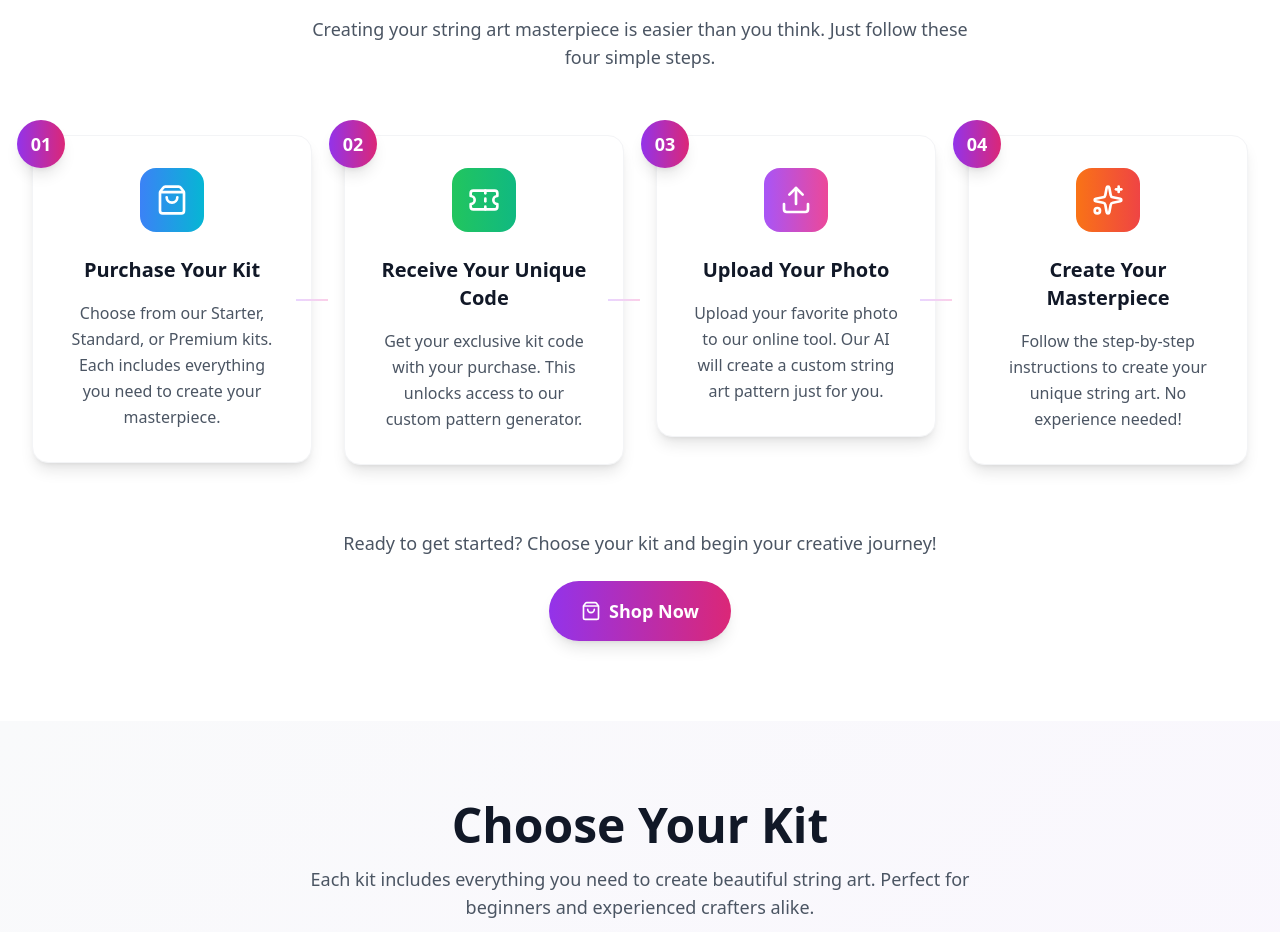
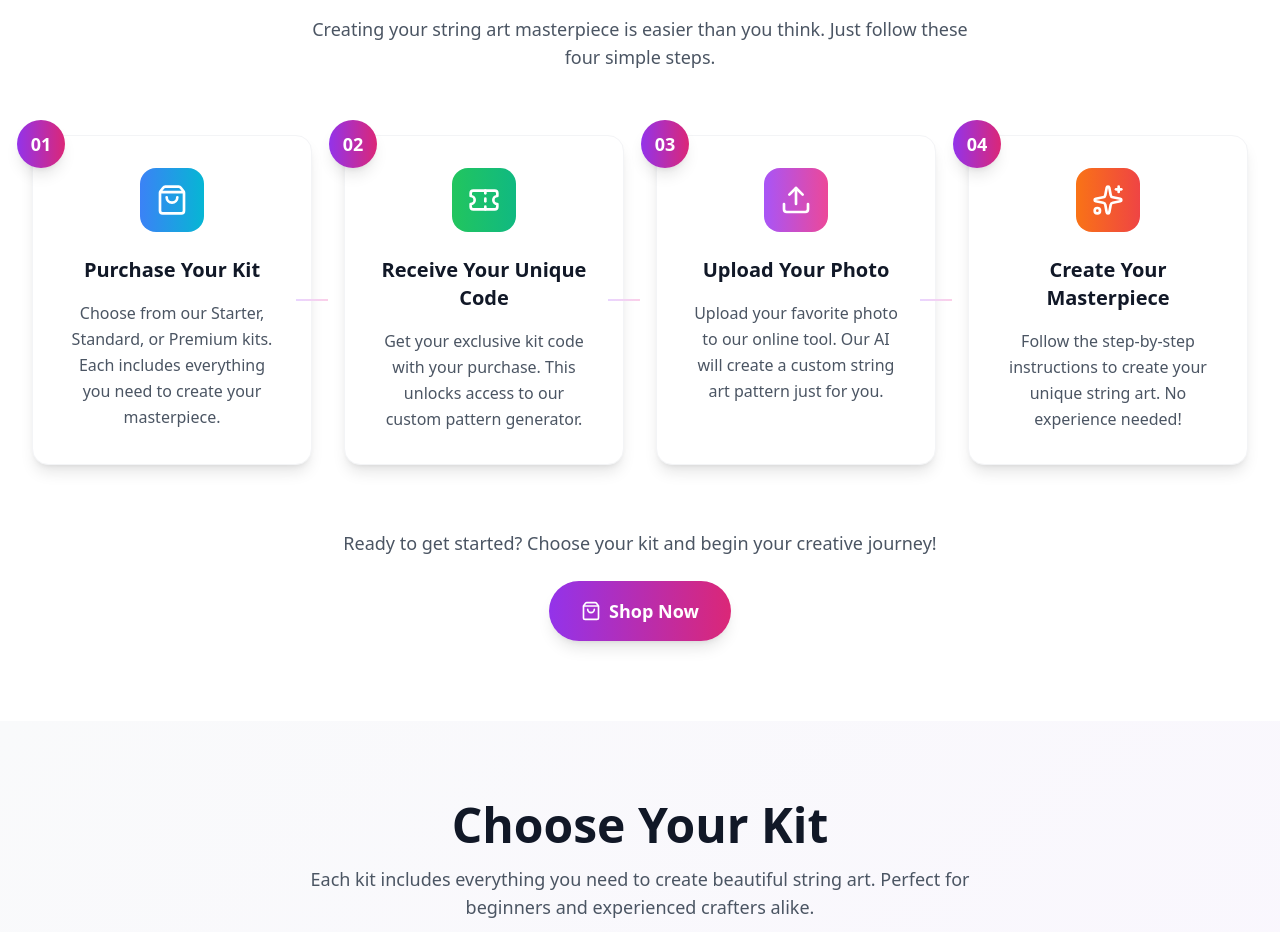
Before and after one commit to gavadams/Stringy-Thingy, a Next.js app: page / in a window 1280 px wide. Shown: the part 1280-2212 px from the top of the page. Built offline with nearby package versions, Linux system fonts and the light colour scheme; no server answers.

Commit message:
Update HowItWorks.tsx

```diff
--- a/components/home/HowItWorks.tsx
+++ b/components/home/HowItWorks.tsx
@@ -67,7 +67,7 @@ export default function HowItWorks() {
               className="group relative"
             >
               {/* Card */}
-              <div className="relative bg-white rounded-2xl p-8 shadow-lg hover:shadow-xl transition-all duration-300 border border-gray-100 group-hover:border-purple-200">
+              <div className="relative bg-white rounded-2xl p-8 shadow-lg hover:shadow-xl transition-all duration-300 border border-gray-100 group-hover:border-purple-200 h-full flex flex-col">
                 {/* Number Badge */}
                 <div className="absolute -top-4 -left-4 w-12 h-12 bg-gradient-to-r from-purple-600 to-pink-600 rounded-full flex items-center justify-center text-white font-bold text-lg shadow-lg">
                   {step.number}
@@ -86,7 +86,7 @@ export default function HowItWorks() {
                 <h3 className="text-xl font-bold text-gray-900 mb-4 text-center">
                   {step.title}
                 </h3>
-                <p className="text-gray-600 text-center leading-relaxed">
+                <p className="text-gray-600 text-center leading-relaxed flex-grow">
                   {step.description}
                 </p>
 
```
